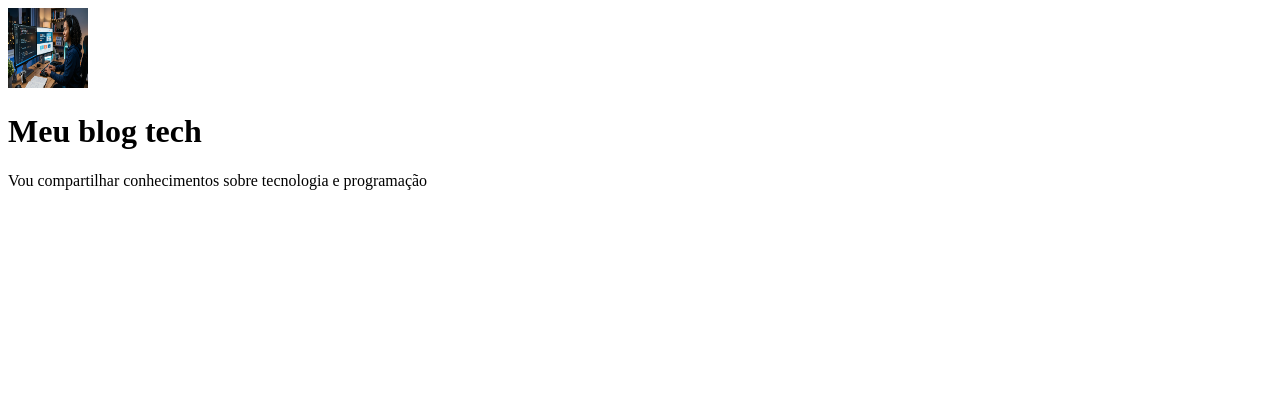
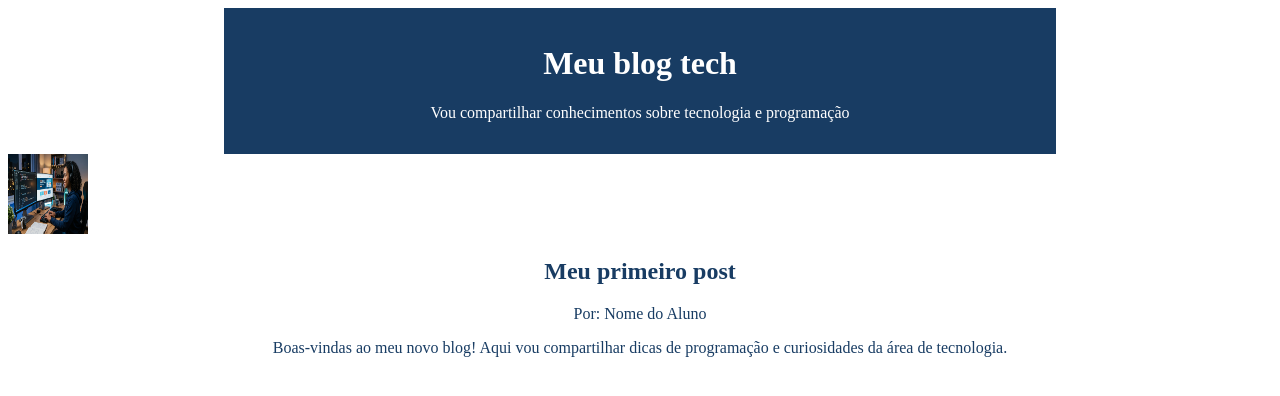
Before and after one commit to anaomy-ops/Paginaweb1C, a plain HTML site: page index.html in a window 1280 px wide. Drawn offline with Linux system fonts and the light colour scheme.

Commit message:
codigo atualizado

```diff
--- a/index.html
+++ b/index.html
@@ -1,14 +1,17 @@
 <!DOCTYPE html>
-
-<html lang="pt-br">
+ <html lang="pt-br">
 <head>
 <meta charset="UTF-8">
 <meta name="viewport" content="width=device-width, initial-scale=1.0">
-<title>Document</title>
+<title>Blog</title>
 <style>
- header {
+header {
 background-color: #183C63;
 color: #FFFFFF;
+text-align: center;
+max-width: 800px;
+margin: 0 auto;
+padding: 16px;
 }
 main {
 background-color: #FFFFFF;
@@ -18,14 +21,28 @@ max-width: 800px;
 margin: 0 auto;
 }
 img {
-    width: 80px;
-    height: 80px;
+width: 80px;
+height: 80px;
 }
 </style>
 </head>
-<img src="Gemini_tecnologia.png" alt="logotipo conceitual de tecnologia e educação: um livro aberto de onde emerge um cérebro digital brilhante, cercado por ícones de Wi-Fi, circuitos e lâmpada de ideia. Cores em tons de azul e branco.">
 <body>
+<header>
 <h1>Meu blog tech</h1>
 <p>Vou compartilhar conhecimentos sobre tecnologia e programação</p>
+</header>
+<img
+src="Gemini_tecnologia.png" alt="logotipo conceitual de tecnologia e
+educação: um livro aberto de onde emerge um cérebro digital brilhante,
+cercado por ícones de Wi-Fi, circuitos e lâmpada de ideia. Cores em tons
+de azul e branco.">
+
+<main>
+<h2>Meu primeiro post</h2>
+<p>Por: Nome do Aluno</p>
+<p>Boas-vindas
+ao meu novo blog! Aqui vou compartilhar dicas de programação e
+curiosidades da área de tecnologia.</p>
+</main>
 </body>
 </html>
```
